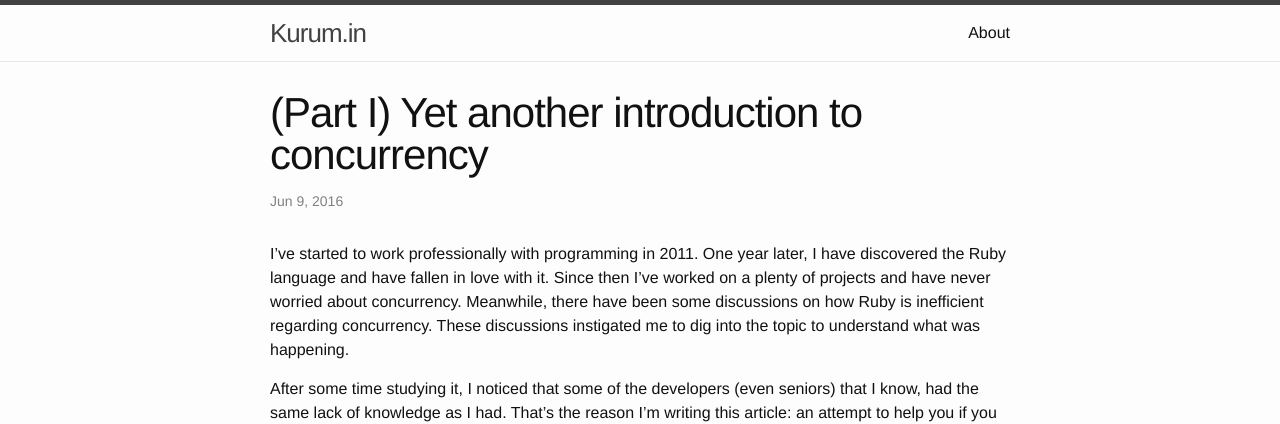
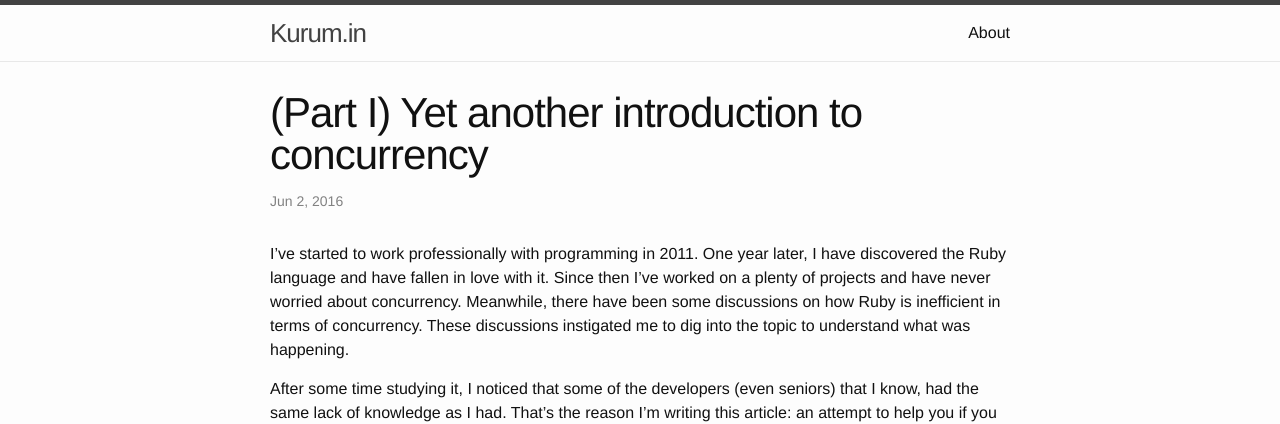
Before and after one commit to nandosousafr/blog.nandosousa.com, a Jekyll site: the page built from _posts/2016-06-02-yet_another_introduction_to_concurrency_part_i.md, in a window 1280 px wide and 900 px high. Shown: the top 424 px of the window. Built offline with Jekyll 4.4.1, drawn with Linux system fonts in a browser that asks for light colours.

```diff
--- a/_posts/2016-06-09-yet_another_introduction_to_concurrency_part_i.md
+++ b/_posts/2016-06-02-yet_another_introduction_to_concurrency_part_i.md
@@ -9,7 +9,7 @@ I've started to work professionally with programming in 2011. One year later, I
 have discovered the Ruby language and have fallen in love with it. Since then
 I've worked on a plenty of projects and have never worried about concurrency.
 Meanwhile, there have been some discussions on how Ruby is inefficient
-regarding concurrency. These discussions instigated me to dig into the topic to
+in terms of concurrency. These discussions instigated me to dig into the topic to
 understand what was happening.
 
 After some time studying it, I noticed that some of the developers (even
```
Also changed, not shown: other parts of _posts/2016-06-02-yet_another_introduction_to_concurrency_part_i.md (+1 -1 lines).
